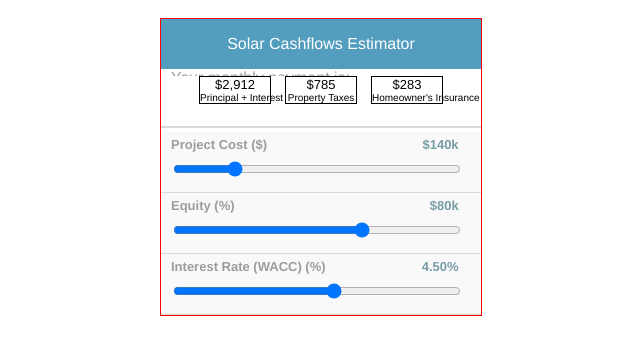
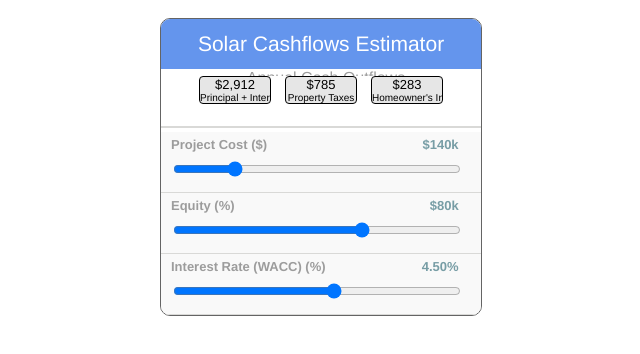
Before and after one commit to Matt-Hill-83/solar_cashflows_calculator_pure_js_implementation, a plain HTML site: page index.html in a window 1280 px wide. Shown: the whole page, without its empty margins (319-959 px from the left). Drawn offline with Linux system fonts and the light colour scheme; a script that the page names is missing.

Commit message:
messing with centering of numeric outputs

```diff
--- a/css/custom.css
+++ b/css/custom.css
@@ -3,11 +3,13 @@
     left: 50%;
     transform: translateX(-50%);
     margin: 10px auto;
-    border: 1px solid red;
+    border: 1px solid rgb(100,100,100);
+    border-radius: 10px;
+    overflow: hidden;
 }
 
 .header-bar {
-    background-color: #539DBF;
+    background-color: cornflowerblue;
     width: 320px;
     height: 50px;
     position: relative;
@@ -16,6 +18,7 @@
     text-align: center;
     color: white;
     font-family: 'Helvetica Neue';
+    font-size: 21px;
 }
 
 .first-text {
@@ -25,6 +28,7 @@
     height: 30px;
     padding-left: 10px;
     border-bottom: 1px solid #D9D9D7;
+    text-align: center;
 }
 
 
@@ -63,10 +67,14 @@
     width: 70px;
     margin: 0 5px;
     text-align: center;
-  /*white-space: nowrap;*/
+    white-space: nowrap;
+    overflow: hidden;
+    text-overflow: ellipsis;
+    background-color: rgb(230,230,230);
+    border-radius: 4px;
 }
 .three-col-info {
-    background-color: white;
+    /*background-color: white;*/
     word-wrap: break-word;
     font-family: 'Helvetica Neue';
     font-size: 10px;
--- a/index.html
+++ b/index.html
@@ -20,7 +20,7 @@
         <div class="outer-container">
         <div class="header-bar">Solar Cashflows Estimator
         </div>
-        <div class="first-text">Your monthly payment is: </div>
+        <div class="first-text">Annual Cash Outflows </div>
         <div class='chart-container'>
             <span id='monthly-payment-result'> $450,000</span>
 
```
